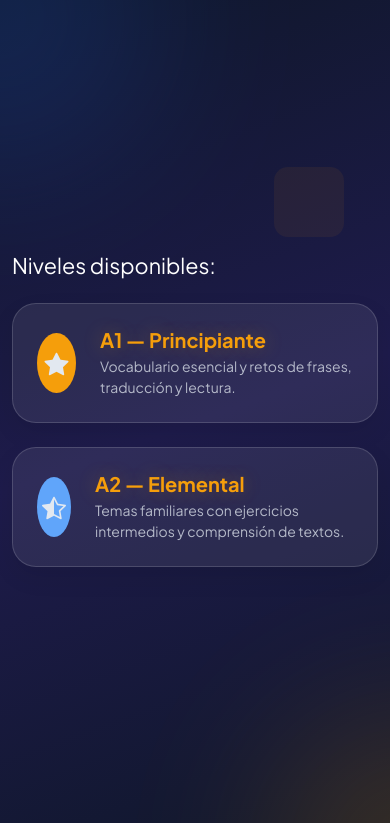
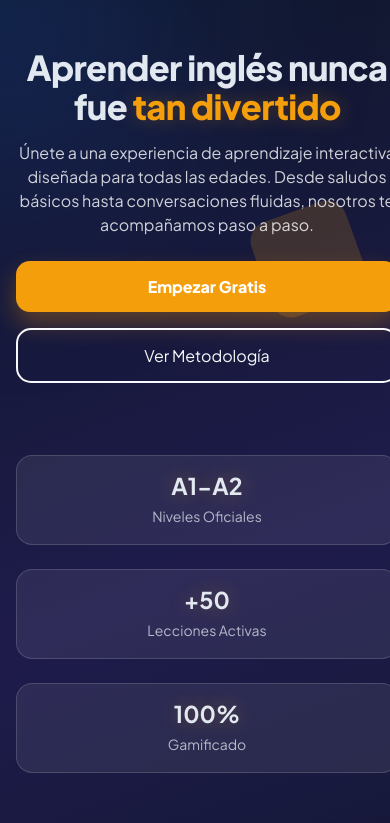
Before and after one commit to Azterbaez/GameLingo, a React (Vite) app: page / in a window 390 px wide. Shown: the top 823 px of the page. Built offline with nearby package versions, Linux system fonts and the light colour scheme; no server answers.

Commit message:
vista movil 2.0

```diff
--- a/src/App.css
+++ b/src/App.css
@@ -229,6 +229,25 @@ body {
   background: var(--app-bg);
 }
 
+.landing-page {
+  min-height: 100vh;
+  min-height: 100dvh;
+  position: relative;
+  overflow-x: hidden;
+  overflow-y: auto;
+  background: var(--app-bg);
+  padding: 80px 0;
+}
+
+:root:not([data-theme='light']) .landing-page {
+  background: linear-gradient(
+    160deg,
+    var(--brand-blue-deep) 0%,
+    #1e1b4b 50%,
+    var(--brand-blue-deep) 100%
+  );
+}
+
 /* Degradado solo para el modo oscuro del login */
 :root:not([data-theme='light']) .login-page {
   background: linear-gradient(
@@ -385,8 +404,10 @@ body {
 
 .informacion-page {
   min-height: 100vh;
+  min-height: 100dvh;
   position: relative;
-  overflow: hidden;
+  overflow-x: hidden;
+  overflow-y: auto;
   background: var(--app-bg);
 }
 
@@ -1043,12 +1064,114 @@ body {
 ========================= */
 
 @media (max-width: 992px) {
-  .hero-panel {
+  .login-page .hero-panel {
     display: none;
+  }
+
+  .landing-page {
+    align-items: flex-start !important;
+    padding: 48px 0;
+  }
+
+  .landing-page .hero-panel {
+    display: block;
+    padding-right: 0;
+    text-align: center !important;
+  }
+
+  .landing-page .hero-panel p {
+    max-width: 100% !important;
+  }
+
+  .landing-page .hero-panel .d-flex {
+    justify-content: center;
   }
 }
 
 @media (max-width: 576px) {
+  .landing-page,
+  .informacion-page {
+    min-height: 100svh;
+    padding-left: 0;
+    padding-right: 0;
+  }
+
+  .landing-page {
+    padding-top: max(1.5rem, env(safe-area-inset-top));
+    padding-bottom: max(1.5rem, env(safe-area-inset-bottom));
+  }
+
+  .landing-page .container,
+  .informacion-page .container {
+    width: 100%;
+    padding-left: 1rem;
+    padding-right: 1rem;
+  }
+
+  .landing-page .hero-panel h1 {
+    font-size: 2.15rem;
+    line-height: 1.12;
+    margin-bottom: 1rem !important;
+  }
+
+  .landing-page .hero-panel .lead {
+    font-size: 1rem !important;
+    margin-bottom: 1.5rem !important;
+  }
+
+  .landing-page .login-btn,
+  .landing-page .btn-outline-light {
+    width: 100%;
+    padding: 0.85rem 1rem !important;
+    font-size: 1rem !important;
+  }
+
+  .landing-page .stat-box {
+    padding: 1rem;
+    border-radius: 16px;
+  }
+
+  .landing-page .info-card {
+    margin-bottom: 1rem !important;
+  }
+
+  .landing-page .card-body {
+    padding: 1rem !important;
+  }
+
+  .landing-page .rounded-circle {
+    width: 48px !important;
+    height: 48px !important;
+    min-width: 48px;
+    margin-right: 0.85rem !important;
+    font-size: 1.15rem !important;
+  }
+
+  .informacion-content {
+    padding-top: max(1.5rem, env(safe-area-inset-top)) !important;
+    padding-bottom: max(1.5rem, env(safe-area-inset-bottom)) !important;
+  }
+
+  .informacion-content h1 {
+    font-size: 2rem;
+  }
+
+  .informacion-content .lead {
+    font-size: 1rem;
+  }
+
+  .informacion-bg-shape {
+    opacity: 0.35;
+  }
+
+  .shape-book-2 {
+    right: -140px;
+  }
+
+  .shape-book-3 {
+    bottom: -90px;
+  }
+
   .login-page {
     min-height: 100svh;
     overflow-x: hidden;
--- a/src/views/LandingPage.jsx
+++ b/src/views/LandingPage.jsx
@@ -9,7 +9,7 @@ import { NIVELES } from '../data/cursosIngles';
  */
 const LandingPage = () => {
   return (
-    <div className="login-page d-flex align-items-center position-relative overflow-hidden" style={{ minHeight: '100vh', paddingTop: '80px', paddingBottom: '80px' }}>
+    <div className="landing-page d-flex align-items-center position-relative">
       {/* Elementos decorativos de fondo (usando tus clases de App.css) */}
       <div className="blur blur-1"></div>
       <div className="blur blur-2"></div>
```
Also changed, not shown: 7 other files (tests, documents, lock files or other folders).
